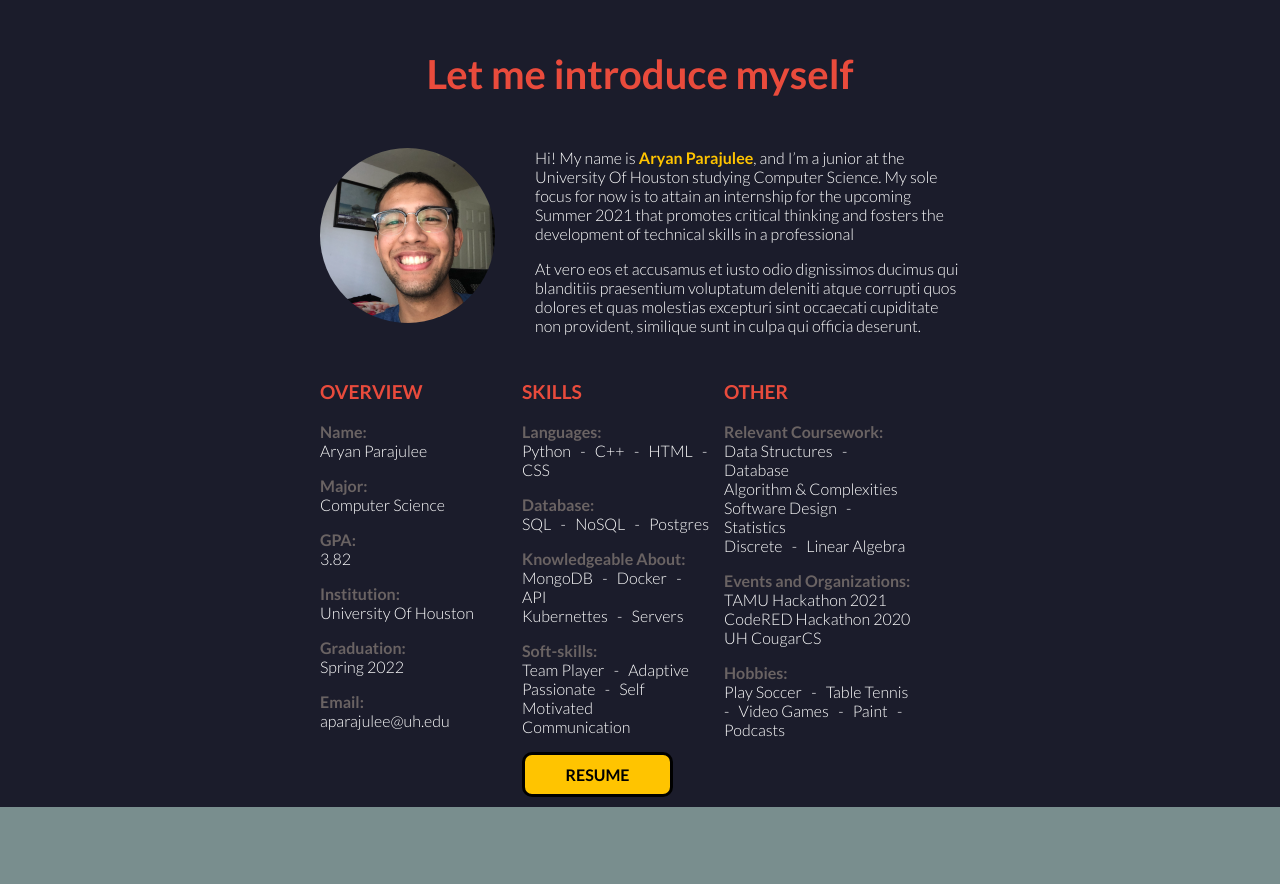
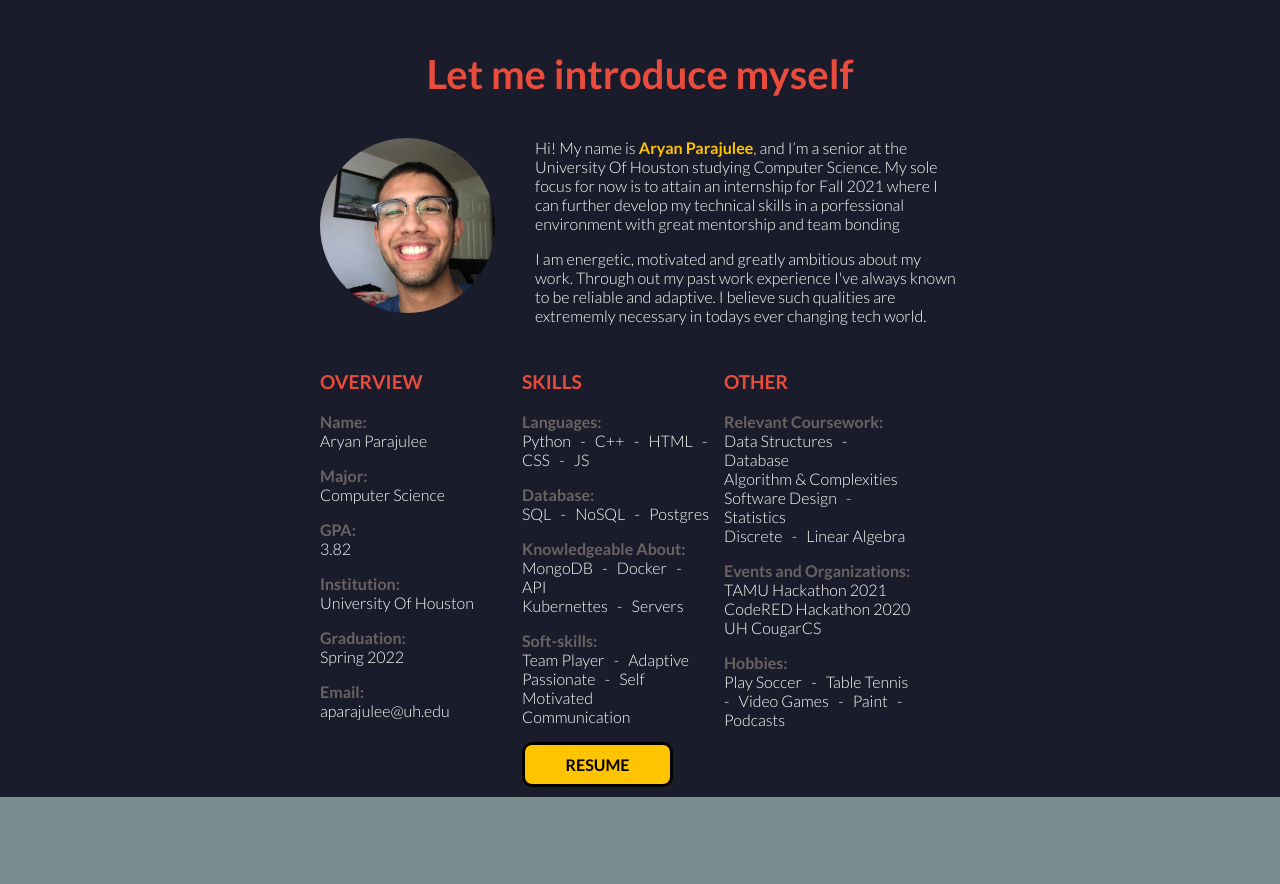
Before and after one commit to Aryanp10/Personal-Website-2.0, a plain HTML site: page index.html in a window 1280 px wide. Shown: the part 840-1724 px from the top of the page. Drawn offline with Linux system fonts and the light colour scheme.

Commit message:
description

```diff
--- a/index.html
+++ b/index.html
@@ -107,17 +107,17 @@
                 <span class="aboutme">
                     <p>
                         Hi! My name is <span style="color: rgb(255, 196, 0); font-weight:bold;">Aryan Parajulee</span>,
-                        and I’m a junior
+                        and I’m a senior
                         at the University Of Houston studying Computer Science.
                         My sole focus for now is to attain an internship for
-                        the upcoming Summer 2021 that promotes critical thinking
-                        and fosters the development of technical skills in a professional
+                        Fall 2021 where I can further develop my technical skills in a porfessional
+                        environment with great mentorship and team bonding
                     </p>
                     <p>
-                        At vero eos et accusamus et iusto odio dignissimos ducimus qui
-                        blanditiis praesentium voluptatum deleniti atque corrupti quos
-                        dolores et quas molestias excepturi sint occaecati cupiditate non
-                        provident, similique sunt in culpa qui officia deserunt.
+                        I am energetic, motivated and greatly ambitious about my work.
+                        Through out my past work experience I've always known to be reliable and adaptive.
+                        I believe such qualities are extrememly necessary in todays ever changing tech world.
+
                     </p>
                 </span>
             </div>
@@ -164,11 +164,9 @@
                 <div class="about_skills">
                     <p class="skills_title">SKILLS</p>
 
-
-
                     <p>
                         <span class="about_type">Languages:</span><br>
-                        Python &nbsp; - &nbsp; C++ &nbsp; - &nbsp; HTML &nbsp; - &nbsp; CSS
+                        Python &nbsp; - &nbsp; C++ &nbsp; - &nbsp; HTML &nbsp; - &nbsp; CSS &nbsp; - &nbsp; JS
                     </p>
 
                     <p>
@@ -359,6 +357,8 @@
                     </a>
 
                 </p>
+
+                <i style="color: red;">*Click on the icons on the left for more pictures*</i>
             </div>
         </div>
 
--- a/static/style.css
+++ b/static/style.css
@@ -186,7 +186,7 @@ nav .current{
 }
 
 .about_description{
-    margin-top: 60px;
+    margin-top: 30px;
 }
 
 .circle_image{
@@ -605,7 +605,7 @@ a.button {
     }
 
     .about_description{
-        margin-top: 50px;
+        margin-top: 20px;
     }
 
     .aboutme{
```
